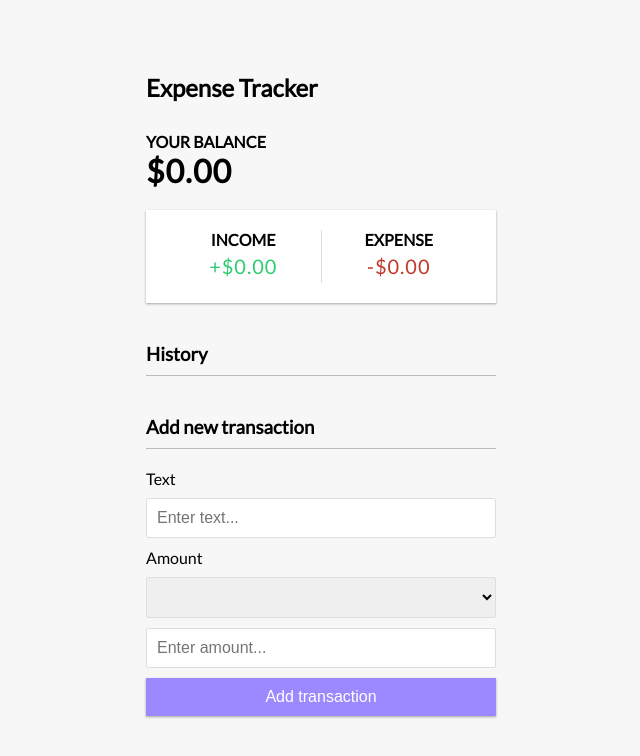
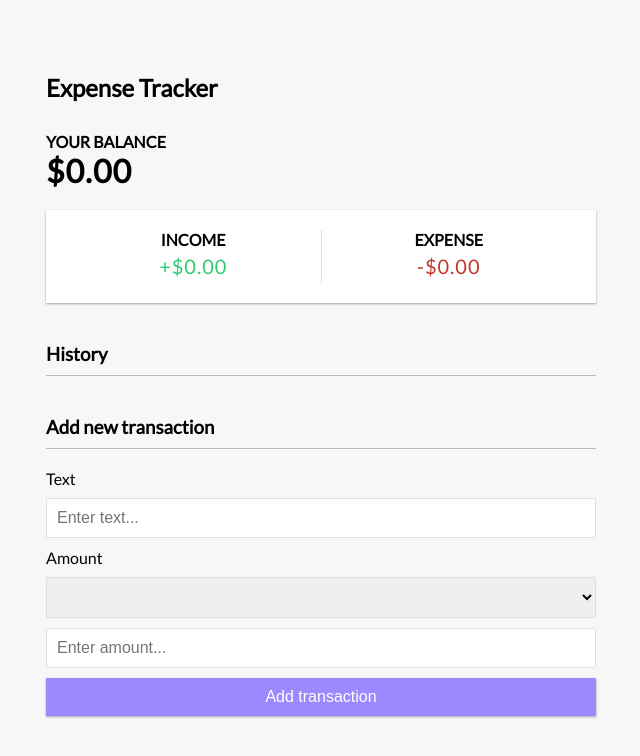
Before and after one commit to lawaldare/expenseTracker, an Angular app: page / in a window 1280 px wide. Shown: the top 756 px of the page, without its empty margins (319-959 px from the left). Built offline with nearby package versions, Linux system fonts and the light colour scheme.

Commit message:
first commit

```diff
--- a/src/styles.scss
+++ b/src/styles.scss
@@ -23,7 +23,7 @@ body {
 
 .container {
   margin: 30px auto;
-  width: 350px;
+  width: 550px;
 }
 
 h1 {
@@ -133,7 +133,7 @@ select {
 
 .list li {
   background-color: #fff;
-  box-shadow: var(--box-shadow);
+  // box-shadow: var(--box-shadow);
   color: #333;
   display: flex;
   justify-content: space-between;
@@ -143,11 +143,16 @@ select {
 }
 
 .list li.plus {
-  border-right: 5px solid #2ecc71;
+  // border-right: 5px solid #2ecc71;
+  // border-left: 5px solid #2ecc71;
+  border: 2px solid #2ecc71;
+
 }
 
 .list li.minus {
-  border-right: 5px solid #c0392b;
+  // border-right: 5px solid #c0392b;
+  // border-left: 5px solid #c0392b;
+  border: 2px solid #c0392b;
 }
 
 .delete-btn {
```
